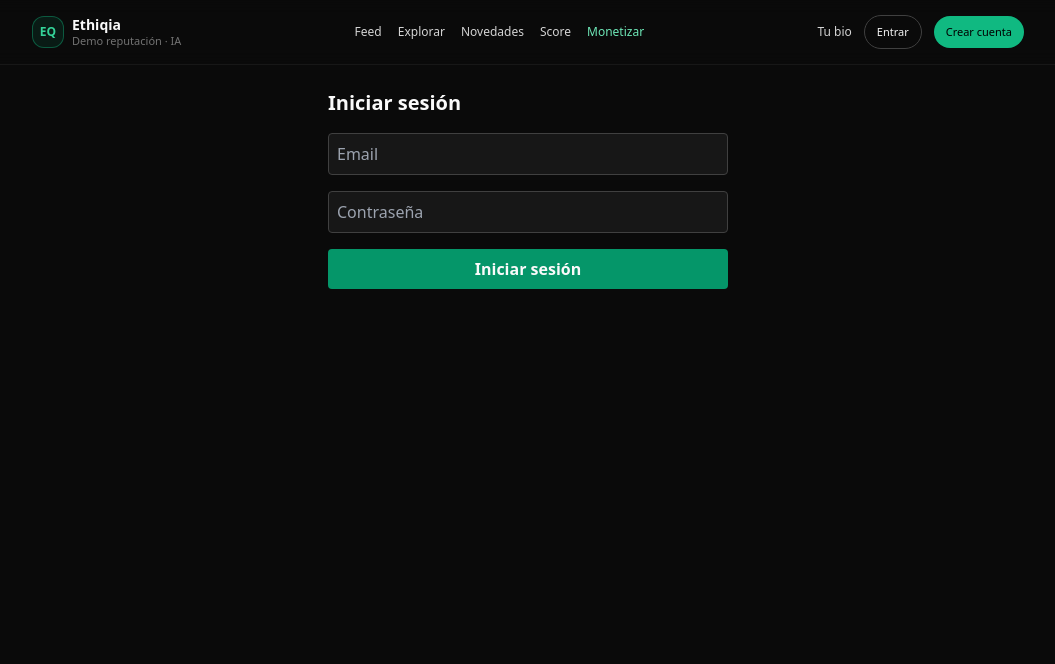
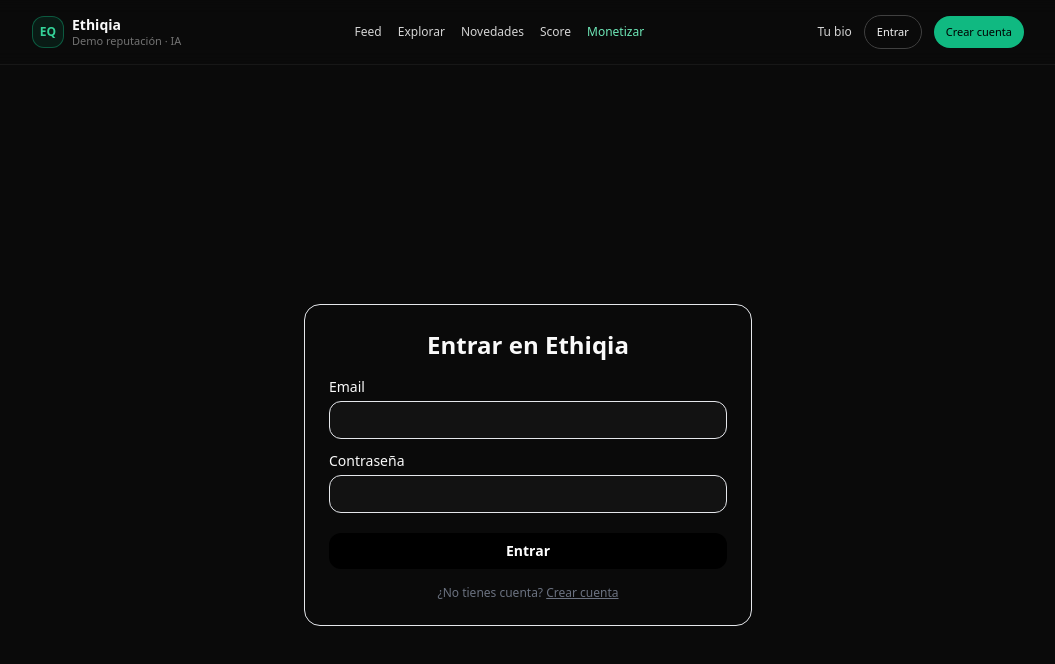
Before and after one commit to veletcosmetics/ethiqia-frontend, a Next.js app: page /login in a window 1280 px wide. Shown: the top 664 px of the page, without its empty margins (112-1167 px from the left). Built offline with nearby package versions, Linux system fonts and the light colour scheme; no server answers.

Commit message:
Update page.tsx

```diff
--- a/app/login/page.tsx
+++ b/app/login/page.tsx
@@ -1,68 +1,84 @@
-"use client";
+'use client';
 
-import { useState } from "react";
-import { supabase } from "@/lib/supabaseClient";
-import { useRouter } from "next/navigation";
+import { useState, FormEvent } from 'react';
+import { useRouter } from 'next/navigation';
+import { supabase } from '@/lib/supabaseClient';
 
 export default function LoginPage() {
   const router = useRouter();
-  const [email, setEmail] = useState("");
-  const [password, setPassword] = useState("");
+  const [email, setEmail] = useState('');
+  const [password, setPassword] = useState('');
   const [loading, setLoading] = useState(false);
-  const [message, setMessage] = useState("");
+  const [error, setError] = useState<string | null>(null);
 
-  const handleLogin = async (e: React.FormEvent) => {
+  const handleSubmit = async (e: FormEvent) => {
     e.preventDefault();
-    setMessage("");
+    setError(null);
     setLoading(true);
 
-    const { data, error } = await supabase.auth.signInWithPassword({
+    try {
+      const { error } = await supabase.auth.signInWithPassword({
         email,
         password,
       });
 
-    if (error) {
-      setMessage("❌ " + error.message);
-    } else {
-      setMessage("✔ Sesión iniciada.");
-      router.push("/profile");
+      if (error) throw error;
+
+      // Login correcto → al feed
+      router.push('/feed');
+    } catch (err: any) {
+      setError(err.message || 'Error al iniciar sesión');
+    } finally {
+      setLoading(false);
     }
-
-    setLoading(false);
   };
 
   return (
-    <main className="p-6 max-w-md mx-auto">
-      <h1 className="text-xl font-bold mb-4">Iniciar sesión</h1>
+    <main className="min-h-screen flex items-center justify-center px-4">
+      <div className="w-full max-w-md border rounded-2xl p-6 flex flex-col gap-4">
+        <h1 className="text-2xl font-bold text-center">Entrar en Ethiqia</h1>
 
-      <form onSubmit={handleLogin} className="space-y-4">
+        <form onSubmit={handleSubmit} className="flex flex-col gap-3">
+          <div className="flex flex-col gap-1">
+            <label className="text-sm font-medium">Email</label>
             <input
               type="email"
-          placeholder="Email"
-          className="w-full p-2 rounded bg-neutral-900 border border-neutral-700"
+              className="border rounded-xl px-3 py-2 text-sm"
               value={email}
               onChange={(e) => setEmail(e.target.value)}
+              required
             />
+          </div>
 
+          <div className="flex flex-col gap-1">
+            <label className="text-sm font-medium">Contraseña</label>
             <input
               type="password"
-          placeholder="Contraseña"
-          className="w-full p-2 rounded bg-neutral-900 border border-neutral-700"
+              className="border rounded-xl px-3 py-2 text-sm"
               value={password}
               onChange={(e) => setPassword(e.target.value)}
+              required
             />
+          </div>
+
+          {error && <p className="text-xs text-red-600">{error}</p>}
 
           <button
+            type="submit"
             disabled={loading}
-          className="w-full bg-emerald-600 py-2 rounded font-semibold"
+            className="mt-2 bg-black text-white rounded-xl px-3 py-2 text-sm font-semibold disabled:opacity-60"
           >
-          {loading ? "Entrando..." : "Iniciar sesión"}
+            {loading ? 'Entrando...' : 'Entrar'}
           </button>
         </form>
 
-      {message && (
-        <p className="text-sm text-neutral-300 mt-4">{message}</p>
-      )}
+        <p className="text-xs text-center text-gray-500">
+          ¿No tienes cuenta?{' '}
+          <a href="/register" className="underline">
+            Crear cuenta
+          </a>
+        </p>
+      </div>
     </main>
   );
 }
```
Lines whose indentation alone changed are shown as unchanged.
